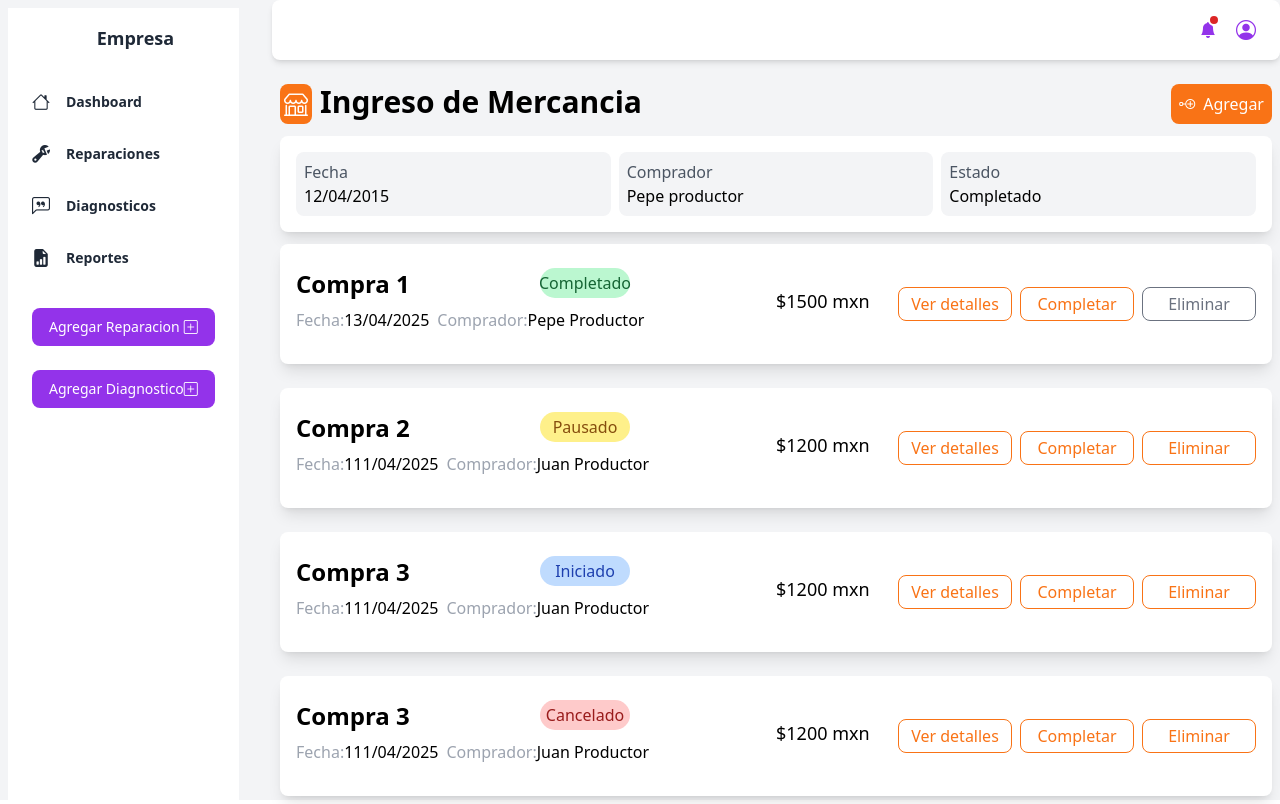
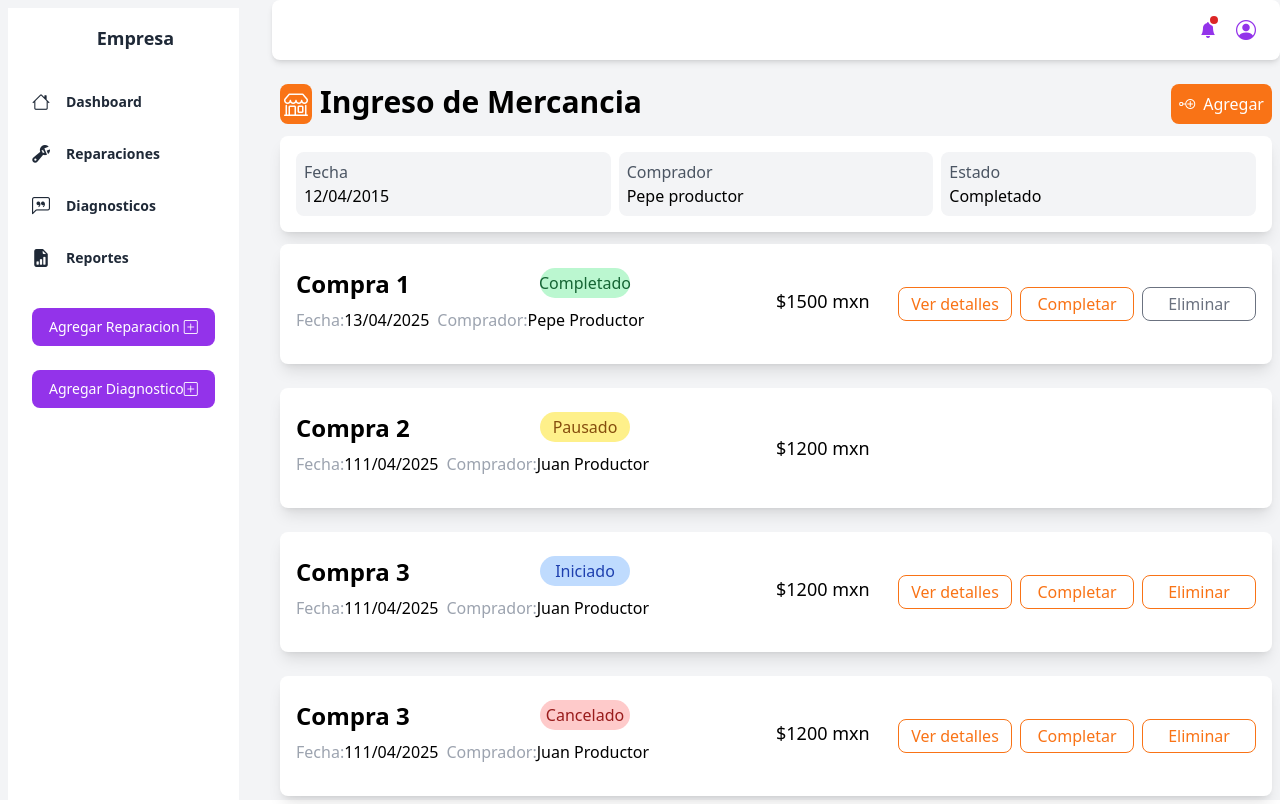
Before and after one commit to AvielAD/ui-components, a Next.js app: page /dashboard1/pagina3 in a window 1280 px wide. Built offline with nearby package versions, Linux system fonts and the light colour scheme.

Commit message:
disabled button banner

```diff
--- a/app/dashboard1/pagina3/page.tsx
+++ b/app/dashboard1/pagina3/page.tsx
@@ -7,11 +7,15 @@ const Index = () => {
     const DefButton = {
         action: () => { console.log("Impresion Ejemplo") },
         title: "Agregar",
-        icon: "bi bi-node-plus"
+        icon: "bi bi-node-plus",
+        disabled: false
     }
     return (
         <div className='max-w-screen-xl mx-auto'>
-            <BarBannerNew button={DefButton} title={{ message: "Ingreso de Mercancia", icon: "bi bi-shop" }} messages={Messages}></BarBannerNew>
+            <BarBannerNew
+            button={DefButton}
+            title={{ message: "Ingreso de Mercancia", icon: "bi bi-shop" }}
+            messages={Messages}></BarBannerNew>
             <div className='grid gap-6'>
                 {
                     datacompras ? datacompras.map((item, index:number) =>
@@ -60,9 +64,9 @@ const datacompras = [
         ],
         bannermessage: "$1200 mxn",
         buttons: [
-            { action: () => { }, title: "Ver detalles", disabled: false },
-            { action: () => { }, title: "Completar", disabled: false },
-            { action: () => { }, title: "Eliminar", disabled: false }
+            //{ action: () => { }, title: "Ver detalles", disabled: false },
+            //{ action: () => { }, title: "Completar", disabled: false },
+            //{ action: () => { }, title: "Eliminar", disabled: false }
         ]
     },
     {
--- a/components/barbanner/index.tsx
+++ b/components/barbanner/index.tsx
@@ -15,7 +15,7 @@ const Index = (props:
     {
         title: { message: string, icon: string },
         messages?: Array<titlemessage>,
-        button?: { action: () => void, title: string, icon: string} | null,
+        button?: { action: () => void, title: string, icon: string, disabled: boolean} | null,
         buttonback?: { action: () => void } | null
     }) => {
     return (
@@ -39,7 +39,8 @@ const Index = (props:
                 {
                     props.button ?
                         <button
-                            className="focus:ring-4 rounded-lg inline-flex bg-theme1-500 text-white p-2"
+                            disabled={props.button.disabled}
+                            className={`focus:ring-4 rounded-lg inline-flex ${props.button.disabled ? "bg-secondary-500 text-secondary-50" : "bg-theme1-500 text-white"}  p-2`}
                             onClick={() => props.button?.action()}>
                             <i className={`${props.button.icon} pr-2`}></i>
                             <p className="">{props.button.title}</p>
--- a/package.json
+++ b/package.json
@@ -1,6 +1,6 @@
 {
   "name": "@avielad/componentspublish",
-  "version": "0.3.4",
+  "version": "0.3.5",
   "repository": "https://github.com/AvielAD/ui-components.git",
   "scripts": {
     "next:dev": "next dev",
```
